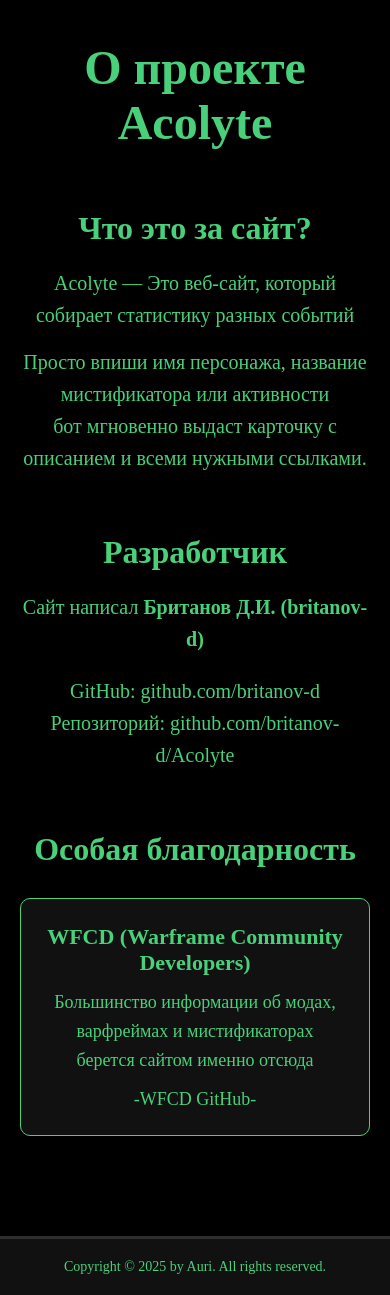
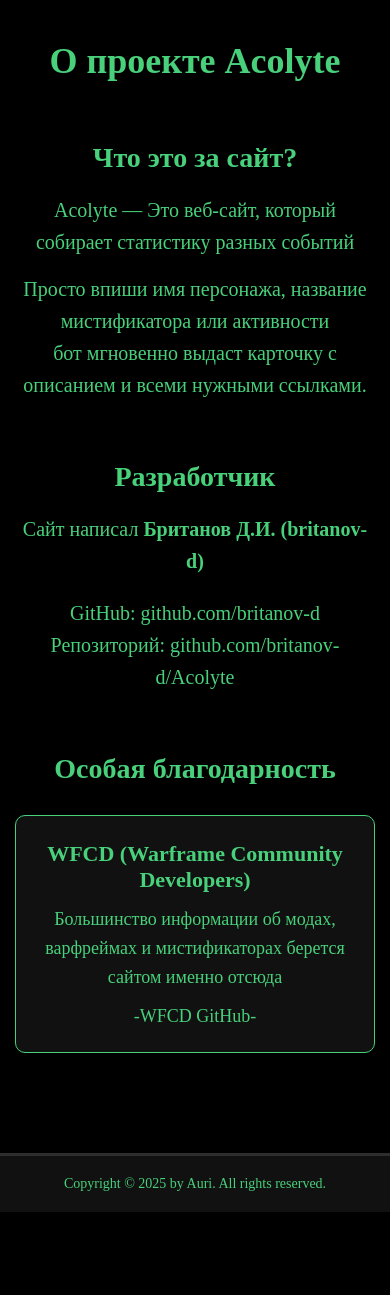
Before and after one commit to britanov-d/acolyte, a Flask app: page /about in a window 390 px wide; the page is wider, and only the part inside the window is pictured. Shown: the part 129-1424 px from the top of that part. After the commit the page ends 1341 px from the top of that part, so only its background shows below. Run offline with Flask 3, Linux system fonts and the light colour scheme; some web fonts are replaced.

Commit message:
Добавлена мобильная About.html

```diff
--- a/static/css/about_style.css
+++ b/static/css/about_style.css
@@ -92,3 +92,23 @@
 .thanks-card a {
   font-size: 18px;
 }
+
+@media (max-width: 768px) {
+  .about-wrapper {
+    padding: 0 15px;
+  }
+
+  .about-wrapper h1 {
+    font-size: 36px;
+  }
+
+  .section-what h2,
+  .section-dev h2,
+  .section-thanks h2 {
+    font-size: 28px;
+  }
+
+  .thanks-grid {
+    grid-template-columns: 1fr;
+  }
+}
```
